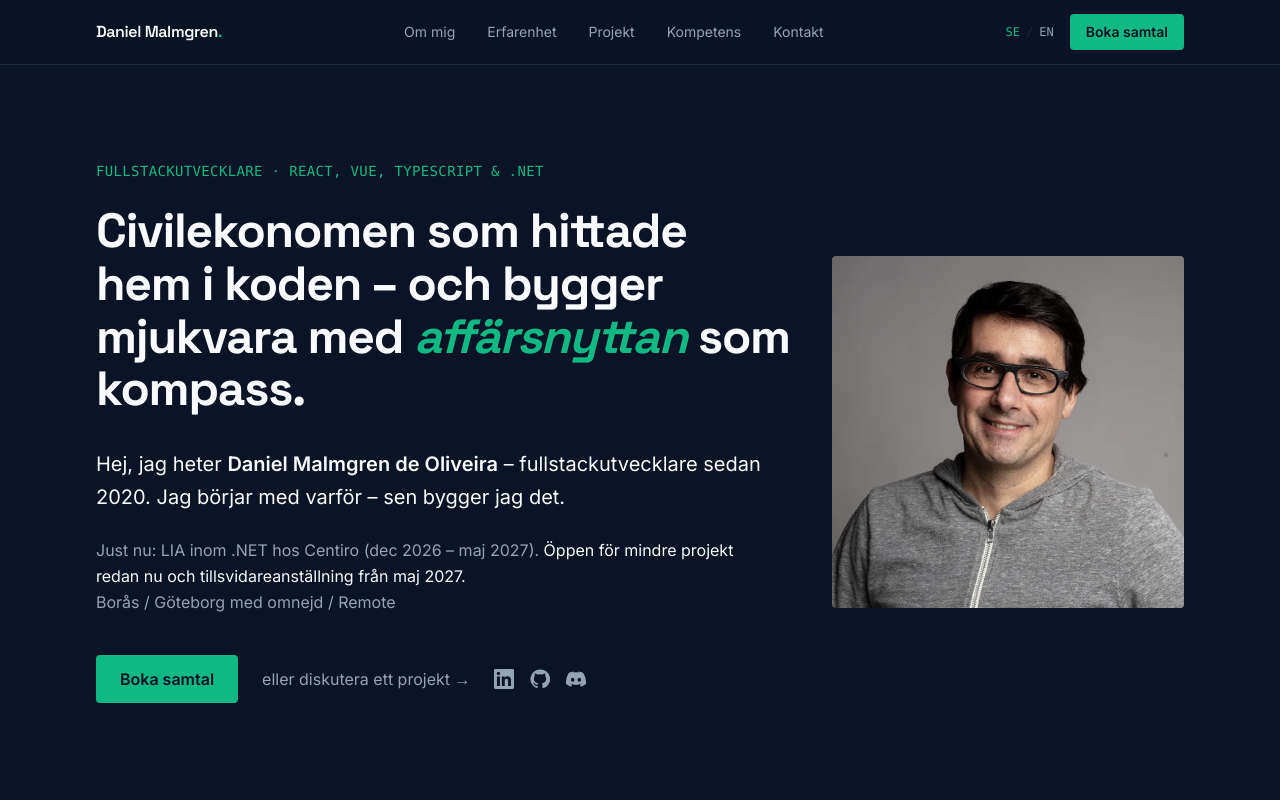
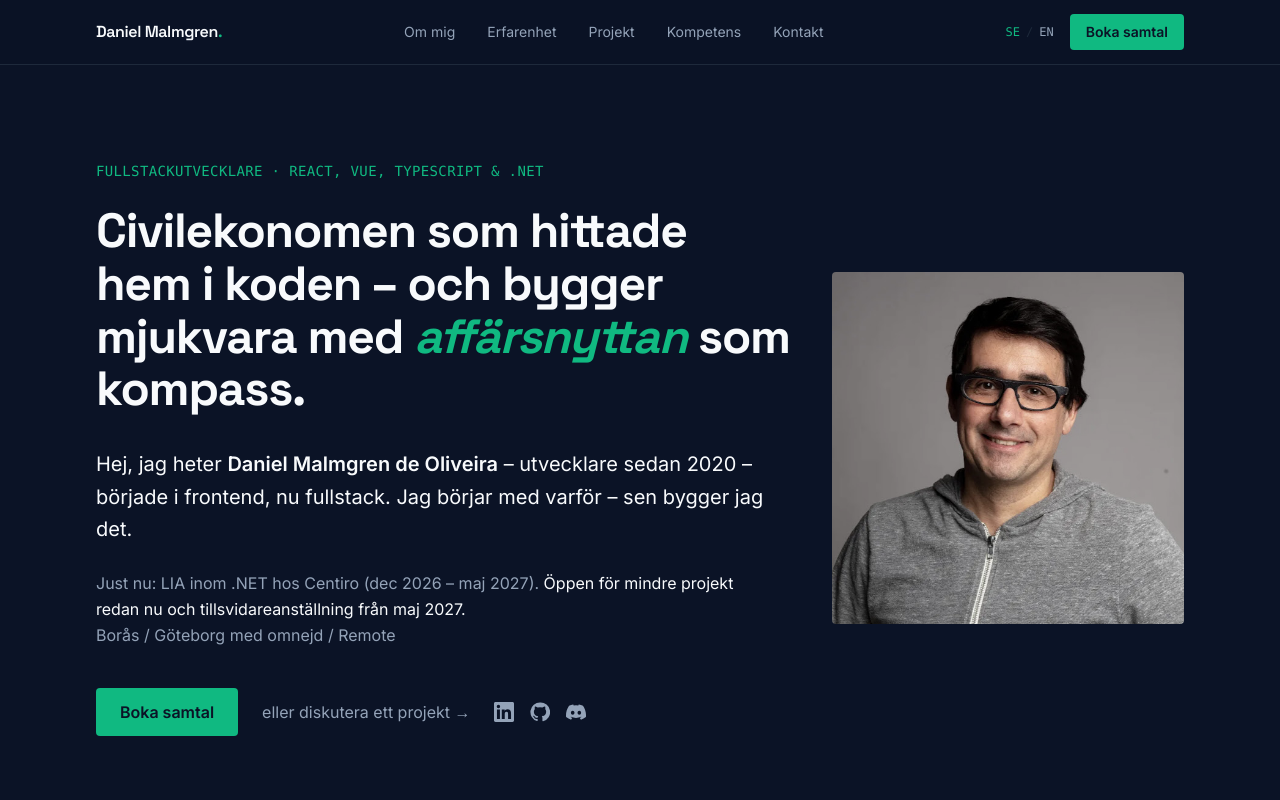
Before and after one commit to therealdanmalmx/danmalm-se, a Next.js app: page / in a window 1280 px wide. Shown: the top 800 px of the page. Built offline with nearby package versions, Linux system fonts and the light colour scheme.

Commit message:
content: clarify front-end to full-stack path in intro
Co-Authored-By: Claude Opus 5.5 <noreply@anthropic.com>

```diff
--- a/src/content/en.ts
+++ b/src/content/en.ts
@@ -45,7 +45,7 @@ export const en: Content = {
       after: " as my compass.",
     },
     greeting: "Hi, I'm",
-    intro: "a full-stack developer since 2020. I start with why – then I build it.",
+    intro: "a developer since 2020 – started in front-end, now full-stack. I start with why – then I build it.",
     photoAlt: "Portrait of Daniel Malmgren de Oliveira",
     projectLink: "or discuss a project →",
   },
--- a/src/content/sv.ts
+++ b/src/content/sv.ts
@@ -40,7 +40,7 @@ export const sv: Content = {
       after: " som kompass.",
     },
     greeting: "Hej, jag heter",
-    intro: "fullstackutvecklare sedan 2020. Jag börjar med varför – sen bygger jag det.",
+    intro: "utvecklare sedan 2020 – började i frontend, nu fullstack. Jag börjar med varför – sen bygger jag det.",
     photoAlt: "Porträtt av Daniel Malmgren de Oliveira",
     projectLink: "eller diskutera ett projekt →",
   },
```
